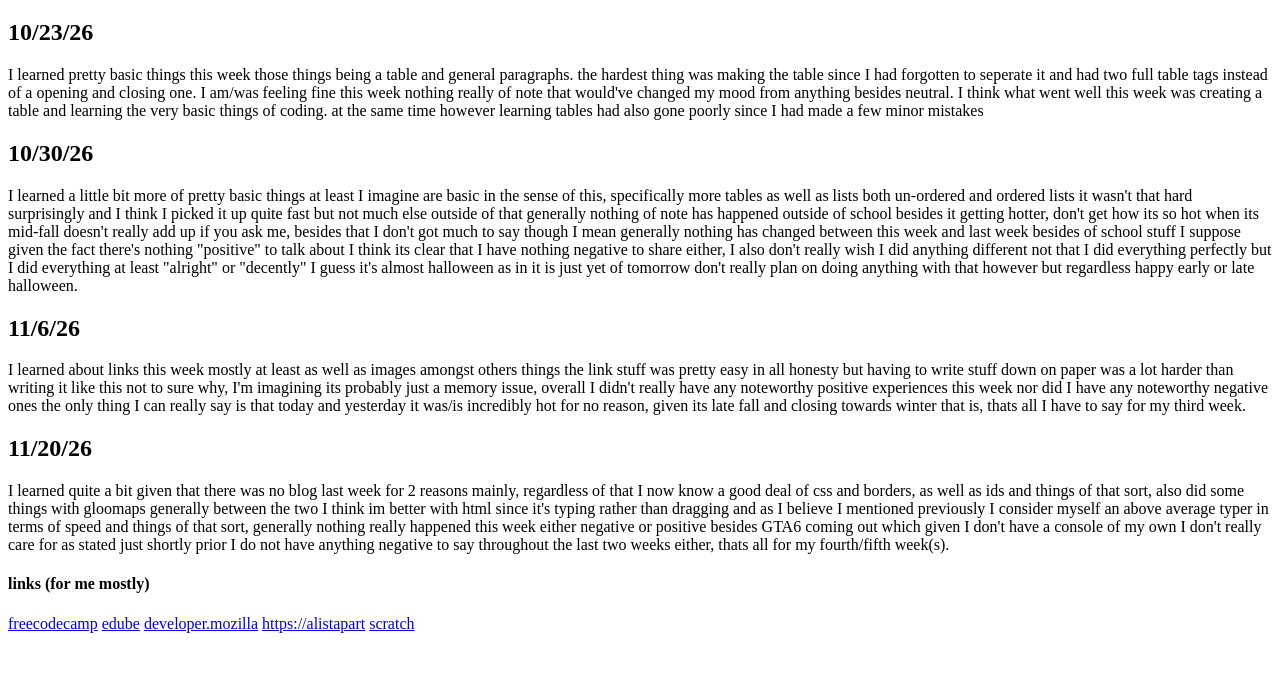
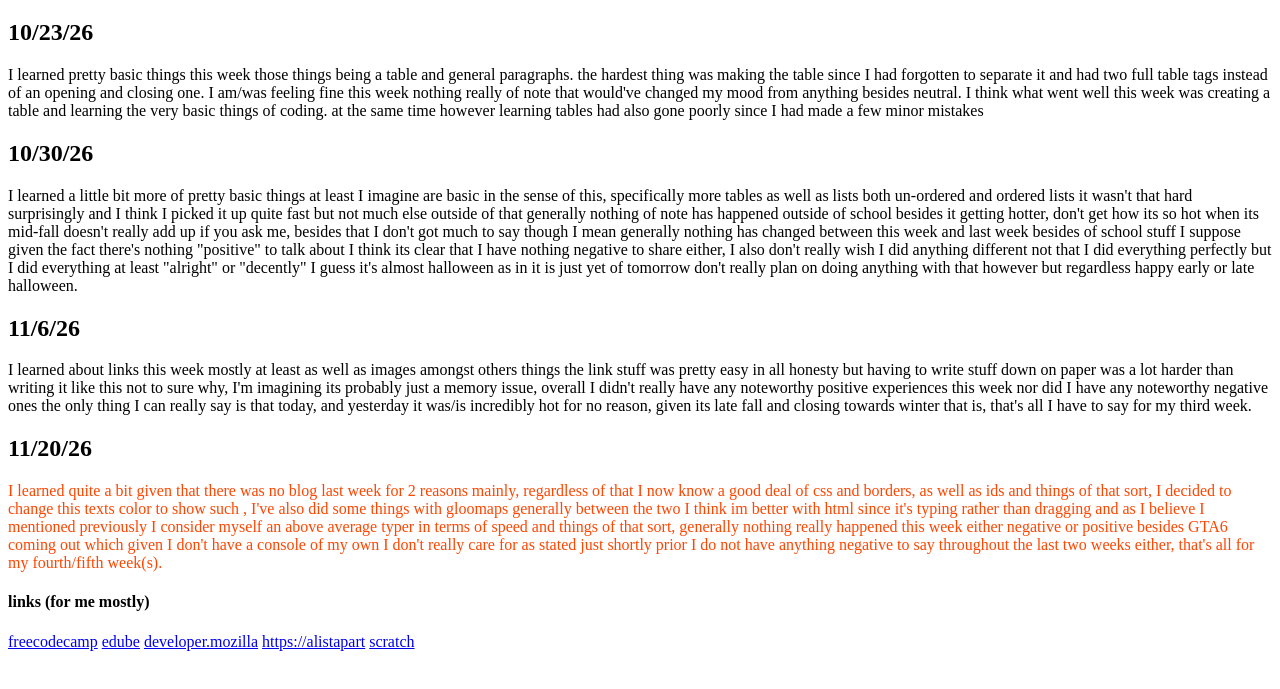
Before and after one commit to Jayvynb-2011/Jayvynb-2011.github.io, a plain HTML site: page blog.html in a window 1280 px wide. Shown: the part 61-750 px from the top of the page. Drawn offline with Linux system fonts and the light colour scheme.

Commit message:
portfolio blog 4&5 commit (extra)

```diff
--- a/blog.html
+++ b/blog.html
@@ -4,12 +4,16 @@
     <meta charset="UTF-8">
     <title>Title</title>
 </head>
+<style>
+    #paragraph {color:orangered}
+
+</style>
 <body>
 <h1>Jayvyn's Blog</h1>
 <h2>10/23/26</h2>
 <p>I learned pretty basic things this week those things being a table and general paragraphs.
-    the hardest thing was making the table since I had forgotten to seperate it and had two full
-    table tags instead of a opening and closing one. I am/was feeling fine this week nothing really
+    the hardest thing was making the table since I had forgotten to separate it and had two full
+    table tags instead of an opening and closing one. I am/was feeling fine this week nothing really
     of note that would've changed my mood from anything besides neutral. I think what went well
     this week was creating a table and learning the very basic things of coding. at the same time
     however learning tables had also gone poorly since I had made a few minor mistakes</p>
@@ -30,17 +34,18 @@ halloween.</p>
 <p>I learned about links this week mostly at least as well as images amongst others things the link stuff was pretty
 easy in all honesty but having to write stuff down on paper was a lot harder than writing it like this not to sure
 why, I'm imagining its probably just a memory issue, overall I didn't really have any noteworthy positive experiences
-this week nor did I have any noteworthy negative ones the only thing I can really say is that today and yesterday
-it was/is incredibly hot for no reason, given its late fall and closing towards winter that is, thats all I have to say
+this week nor did I have any noteworthy negative ones the only thing I can really say is that today, and yesterday
+it was/is incredibly hot for no reason, given its late fall and closing towards winter that is, that's all I have to say
 for my third week.</p>
 <h2>11/20/26</h2>
-<p>I learned quite a bit given that there was no blog last week for 2 reasons mainly, regardless of that I now know a
-good deal of css and borders, as well as ids and things of that sort, also did some things with gloomaps generally
+<p id="paragraph">I learned quite a bit given that there was no blog last week for 2 reasons mainly, regardless of that I now know a
+good deal of css and borders, as well as ids and things of that sort, I decided to change this texts color to show such
+    , I've also did some things with gloomaps generally
 between the two I think im better with html since it's typing rather than dragging and as I believe I mentioned
 previously I consider myself an above average typer in terms of speed and things of that sort, generally nothing really
 happened this week either negative or positive besides GTA6 coming out which given I don't have a console of my own
 I don't really care for as stated just shortly prior I do not have anything negative to say throughout the last two
-weeks either, thats all for my fourth/fifth week(s).</p>
+weeks either, that's all for my fourth/fifth week(s).</p>
 <h4>links (for me mostly)</h4>
 <a target="_blank" href="https://www.freecodecamp.org/">freecodecamp</a>
 <a target="_blank" href="https://edube.org/study/pe1">edube</a>
```
